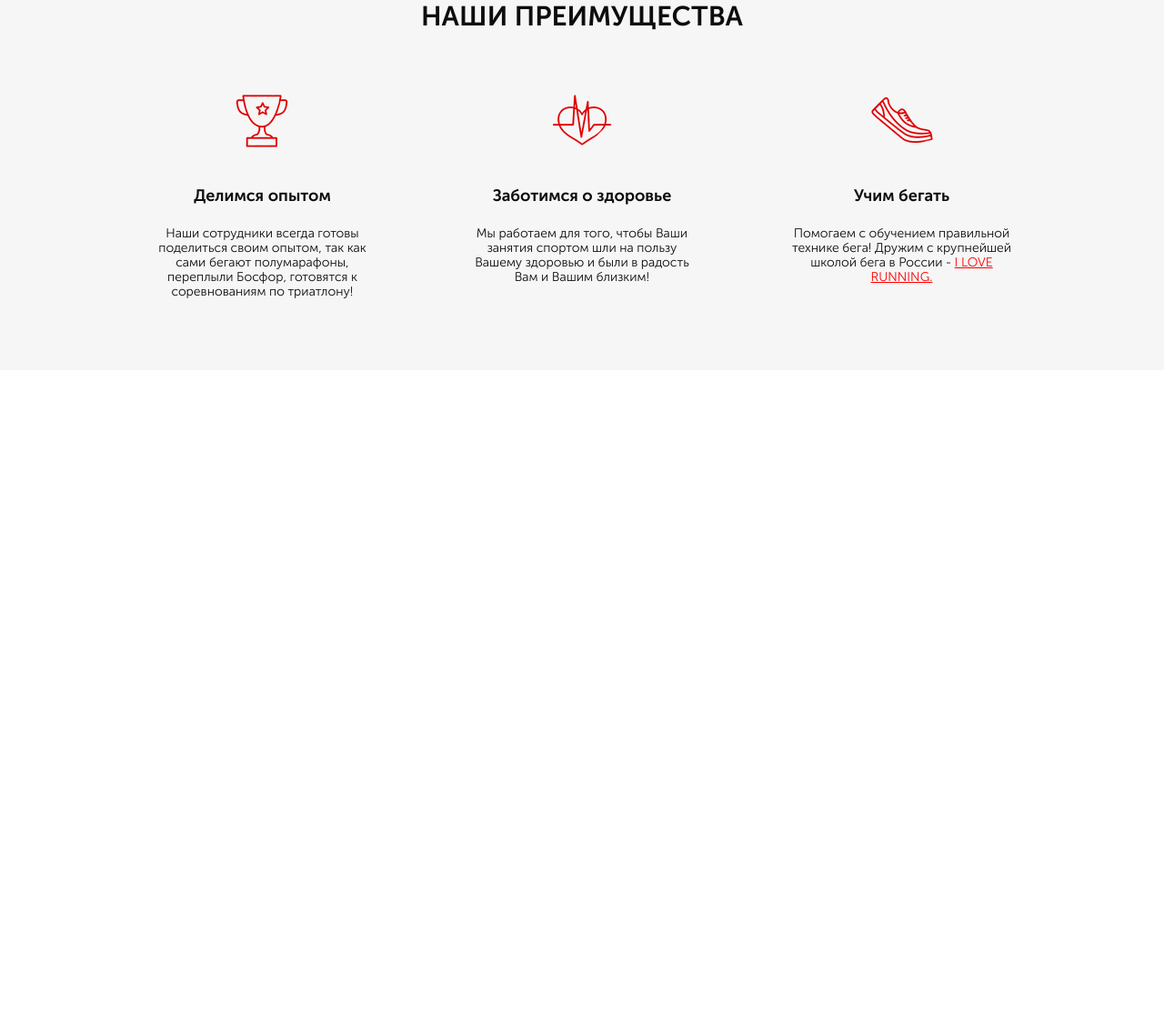
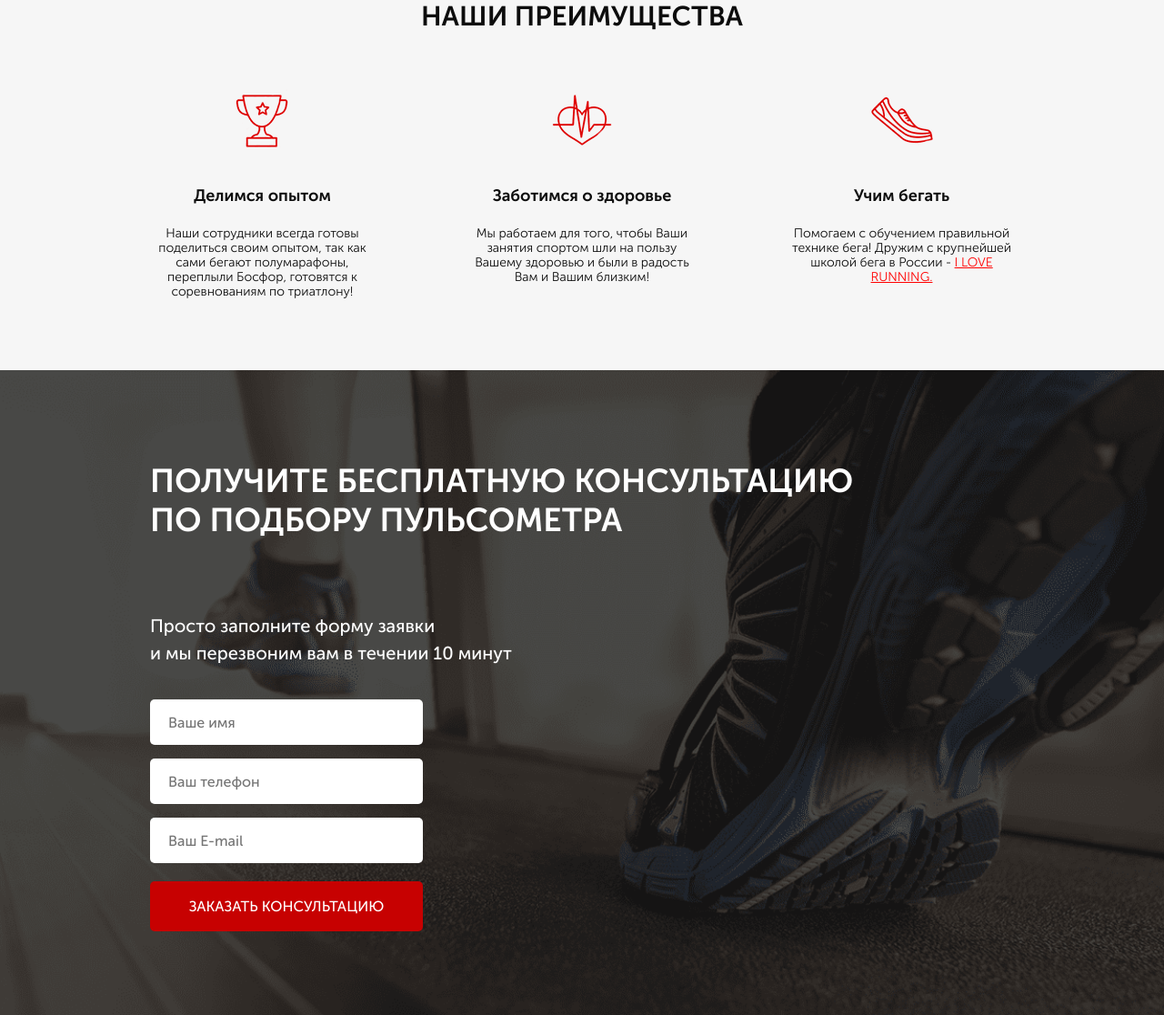
Before and after one commit to bnmvova/pulse, a website: page src/index.html in a window 1280 px wide. Shown: the part 751-1867 px from the top of the page at 91% size. Before the commit the page ends 1158 px from the top, so only its background shows below. Drawn offline with Linux system fonts and the light colour scheme.

Commit message:
homework2

```diff
--- a/src/index.html
+++ b/src/index.html
@@ -84,5 +84,23 @@
             </div>
         </div>
     </div>
+    <div class="consultation">
+        <div class="container">
+            <h2 class="title title_left">
+                Получите бесплатную консультацию<br>
+                по подбору пульсометра
+            </h2>
+            <div class="consultation__descr">
+                Просто заполните форму заявки<br>
+                и мы перезвоним вам в течении 10 минут
+            </div>
+            <form class="feed-form" action="#">
+                <input name="name" required placeholder="Ваше имя" type="text">
+                <input name="phone" required placeholder="Ваш телефон" type="number">
+                <input name="email" required placeholder="Ваш E-mail" type="email">
+                <button class="button button_submit" >заказать кОНСУЛЬТАЦИЮ</button>
+            </form>
+        </div>
+    </div>
 </body>
 </html>
--- a/src/sass/base/_media.scss
+++ b/src/sass/base/_media.scss
@@ -104,5 +104,22 @@
                 width: auto;
             }
         }
+
+        .title {
+            &_left {
+                text-align: center;
+                font-size: 30px;
+            }
+        }
+        .consultation {
+            &__descr {
+                text-align: center;
+            }
+        }
+        .feed-form {
+            margin: 0 auto;
+            margin-top: 36px;
+            width: 280px;
+        }
     }
 }
--- a/src/sass/blocks/_buttons.scss
+++ b/src/sass/blocks/_buttons.scss
@@ -15,4 +15,11 @@
         height: 50px;
         font-size: 16px;
     }
+    &_submit {
+        width: 100%;
+        height: 55px;
+        font-size: 16px;
+        border-radius: 5px;
+        background-color: #c70101;
+    }
 }
--- /dev/null
+++ b/src/sass/blocks/_consultation.scss
@@ -0,0 +1,13 @@
+.consultation {
+    min-height: 680px;
+    padding: 100px 0 92px 0;
+    background: url(../img/bg/bg2.png) center (center/cover) no-repeat;
+    &__descr {
+        margin-top: 80px;
+        font-size: 20px;
+        font-weight: 500;
+        text-align: left;
+        color: #fff;
+    }
+
+}
--- /dev/null
+++ b/src/sass/blocks/_forms.scss
@@ -0,0 +1,17 @@
+.feed-form {
+    margin-top: 36px;
+    display: flex;
+    flex-direction: column;
+    width: 300px;
+    input {
+        height: 50px;
+        margin-bottom: 15px;
+        border-radius: 5px;
+        background-color: #fff;
+        border: none;
+        padding: 0 20px;
+        &:nth-child(3) {
+            margin-bottom: 20px;
+        }
+    }
+}
--- /dev/null
+++ b/src/sass/blocks/_titles.scss
@@ -0,0 +1,12 @@
+.title {
+    font-size: 30px;
+    font-weight: bold;
+    text-align: center;
+    color: #0d0d0d;
+    text-transform: uppercase;
+    &_left {
+        font-size: 36px;
+        text-align: left;
+        color: #fff;
+    }
+}
--- a/src/sass/style.scss
+++ b/src/sass/style.scss
@@ -13,4 +13,7 @@ h2, h3 {
 @import 'blocks/header';
 @import 'blocks/buttons';
 @import 'blocks/advantage';
+@import 'blocks/consultation';
+@import 'blocks/titles';
+@import 'blocks/forms';
 @import 'base/media';
```
Also changed, not shown: src/css/style.min.css.
